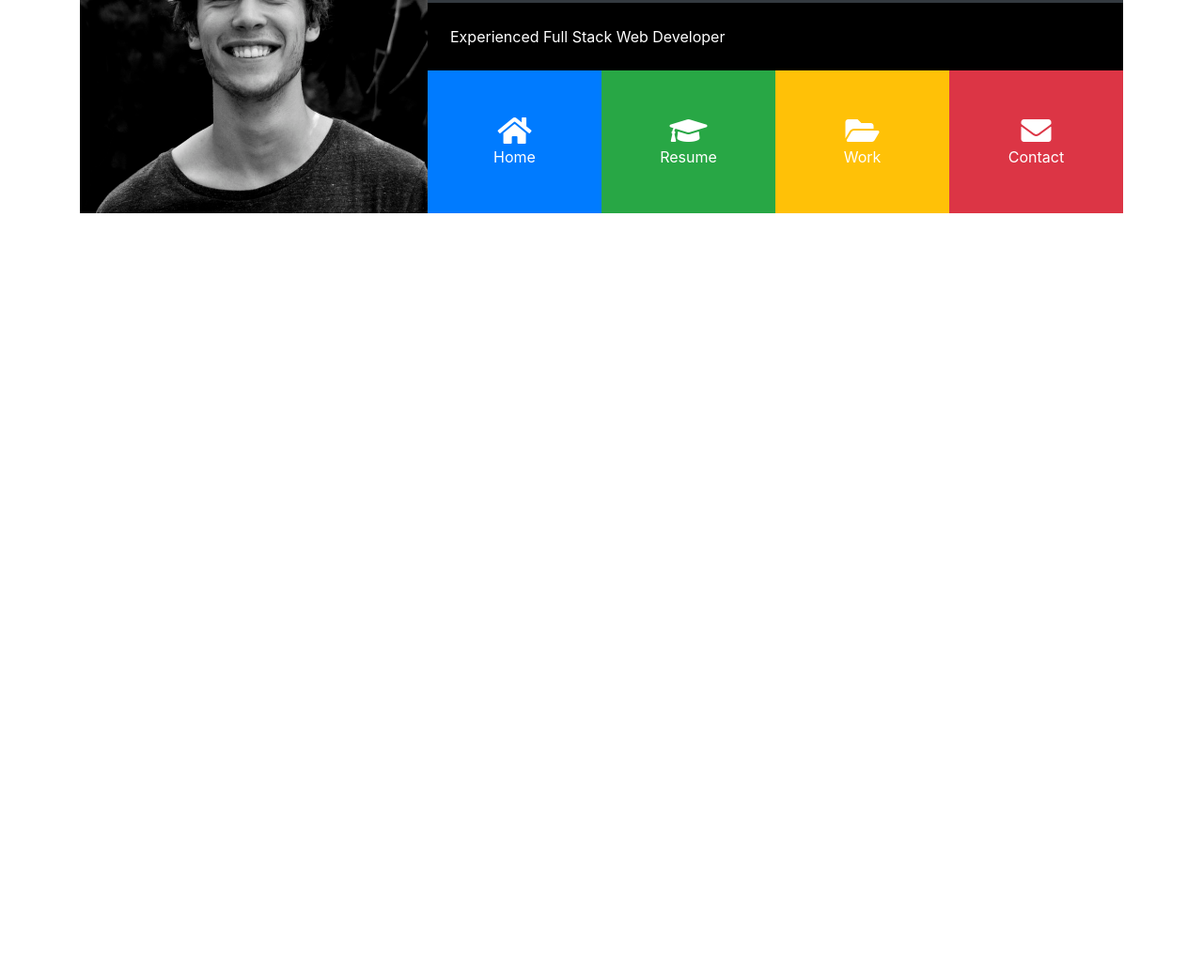
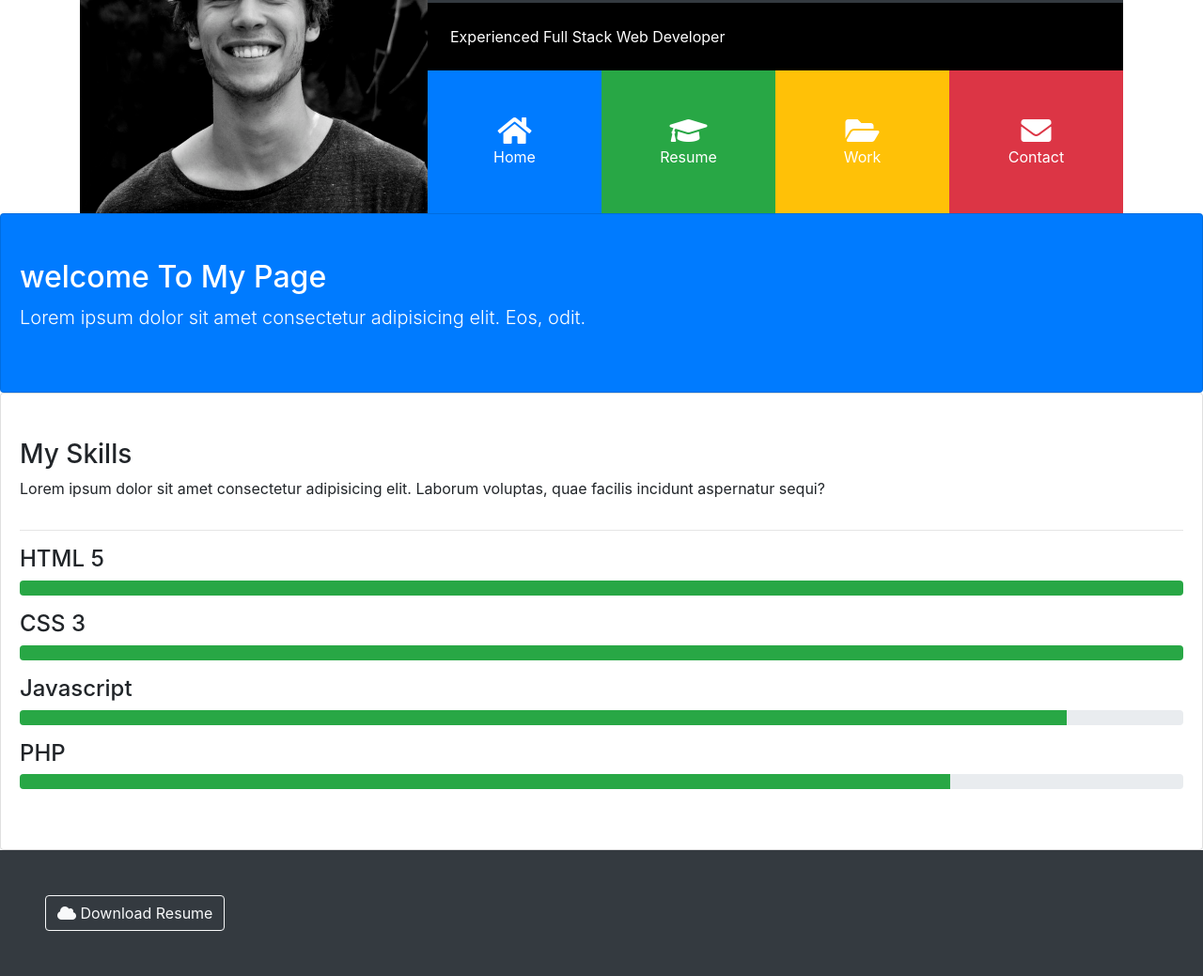
Before and after one commit to kevin-labtani/learning-bootstrap-4, a plain HTML site: page Portfolio_project/index.html in a window 1280 px wide. Shown: the part 168-1207 px from the top of the page at 94% size. Before the commit the page ends 800 px from the top, so only its background shows below. Drawn offline with nearby package versions, Linux system fonts and the light colour scheme.

Commit message:
footer and home collapse for portfolio project

```diff
--- a/Portfolio_project/index.html
+++ b/Portfolio_project/index.html
@@ -28,7 +28,6 @@
   </head>
 
   <body>
-
     <!-- header -->
     <div class="container">
       <header id="main-header">
@@ -39,9 +38,7 @@
           <div class="col-lg-8 col-md-7">
             <div class="d-flex flex-column">
               <div class="p-5 bg-dark text-white">
-                <div
-                  class="d-flex flex-row justify-content-between align-items-center"
-                >
+                <div class="d-flex justify-content-between align-items-center">
                   <h1 class="display-4">John Doe</h1>
                   <div class="d-none d-md-block">
                     <a href="#" class="text-white">
@@ -112,7 +109,50 @@
       </header>
     </div>
 
+    <!-- home collapsible area -->
+    <div id="home" class="collapse show">
+      <div class="card card-body bg-primary text-white py-5">
+        <h2>welcome To My Page</h2>
+        <p class="lead">
+          Lorem ipsum dolor sit amet consectetur adipisicing elit. Eos, odit.
+        </p>
+      </div>
+      <div class="card card-body py-5">
+        <h3>My Skills</h3>
+        <p>
+          Lorem ipsum dolor sit amet consectetur adipisicing elit. Laborum
+          voluptas, quae facilis incidunt aspernatur sequi?
+        </p>
+        <hr />
+        <h4>HTML 5</h4>
+        <div class="progress mb-3">
+          <div class="progress-bar bg-success" style="width:100%"></div>
+        </div>
+        <h4>CSS 3</h4>
+        <div class="progress mb-3">
+          <div class="progress-bar bg-success" style="width:100%"></div>
+        </div>
+        <h4>Javascript</h4>
+        <div class="progress mb-3">
+          <div class="progress-bar bg-success" style="width:90%"></div>
+        </div>
+        <h4>PHP</h4>
+        <div class="progress mb-3">
+          <div class="progress-bar bg-success" style="width:80%"></div>
+        </div>
+      </div>
+    </div>
 
+    <!-- footer -->
+    <footer id="main-footer" class="p-5 bg-dark text-white">
+      <div class="row">
+        <div class="col-md-6">
+          <a href="" class="btn btn-outline-light">
+            <i class="fas fa-cloud"></i> Download Resume
+          </a>
+        </div>
+      </div>
+    </footer>
 
     <!-- Optional JavaScript -->
     <!-- jQuery first, then Popper.js, then Bootstrap JS -->
```
